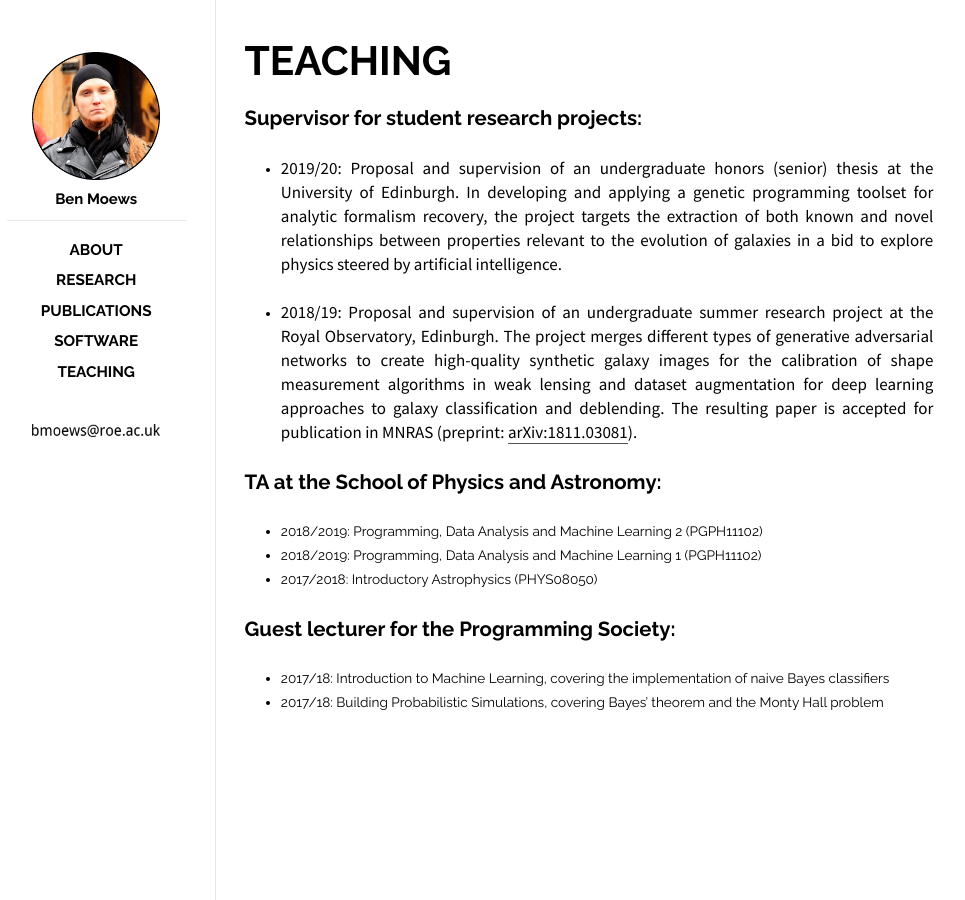
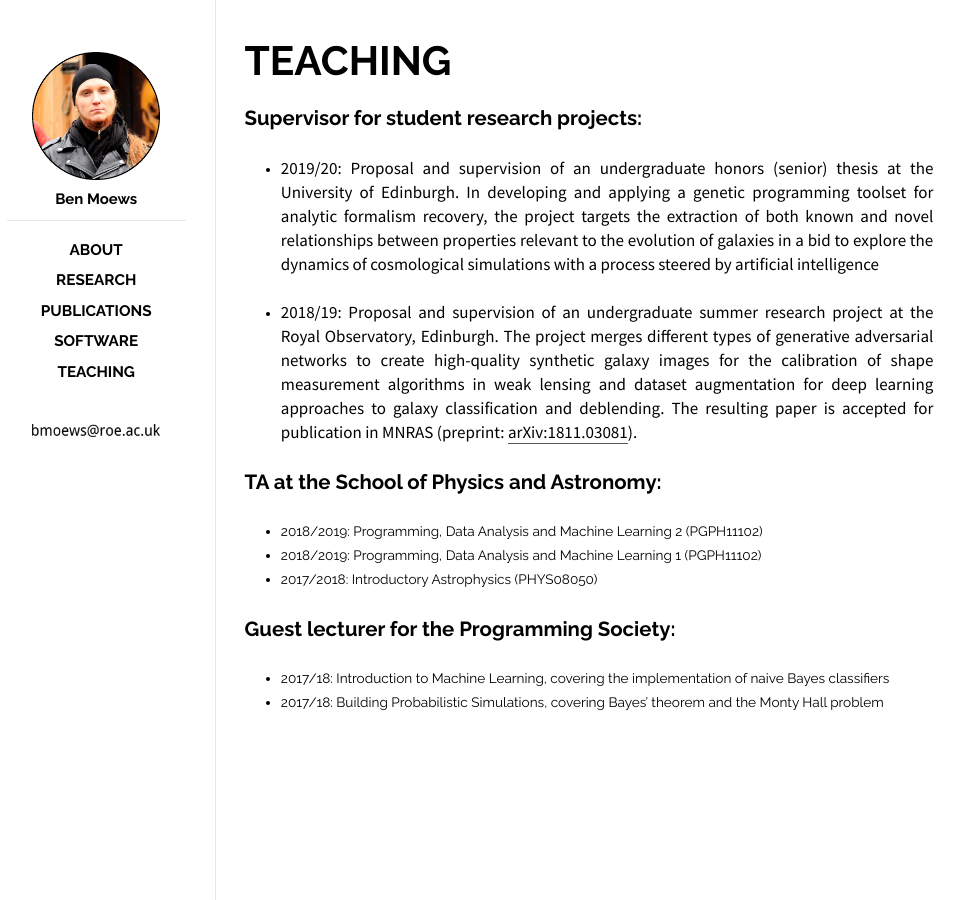
Before and after one commit to moews/moews.github.io, a Jekyll site: the page built from _posts/2017-03-23-teaching.md, in a window 1280 px wide. Shown: the whole page, without its empty margins (143-1108 px from the left). Built offline with Jekyll 4.4.1, drawn with Linux system fonts in a browser that asks for light colours.

Commit message:
Update 2017-03-23-teaching.md

```diff
--- a/_posts/2017-03-23-teaching.md
+++ b/_posts/2017-03-23-teaching.md
@@ -9,7 +9,7 @@
 
 ## Supervisor for student research projects:
 
-* 2019/20: Proposal and supervision of an undergraduate honors (senior) thesis at the University of Edinburgh. In developing and applying a genetic programming toolset for analytic formalism recovery, the project targets the extraction of both known and novel relationships between properties relevant to the evolution of galaxies in a bid to explore physics steered by artificial intelligence.
+* 2019/20: Proposal and supervision of an undergraduate honors (senior) thesis at the University of Edinburgh. In developing and applying a genetic programming toolset for analytic formalism recovery, the project targets the extraction of both known and novel relationships between properties relevant to the evolution of galaxies in a bid to explore the dynamics of cosmological simulations with a process steered by artificial intelligence
 
 * 2018/19: Proposal and supervision of an undergraduate summer research project at the Royal Observatory, Edinburgh. The project merges different types of generative adversarial networks to create high-quality synthetic galaxy images for the calibration of shape measurement algorithms in weak lensing and dataset augmentation for deep learning approaches to galaxy classification and deblending. The resulting paper is accepted for publication in MNRAS (preprint: [arXiv:1811.03081](https://arxiv.org/abs/1811.03081)).
 
```
